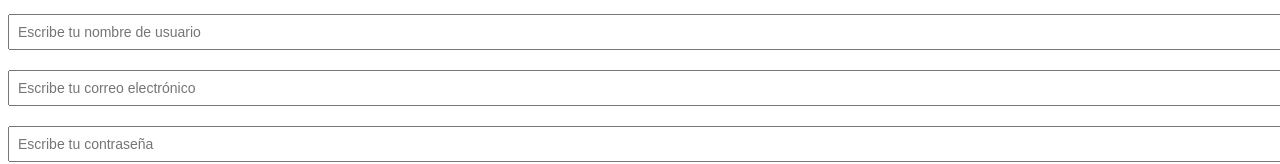
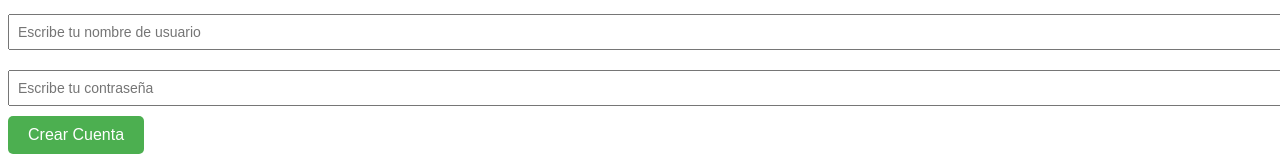
Before and after one commit to MateoMajlin/TP-Proyecto, a React (Create React App) app: page /Cuenta in a window 1280 px wide. Shown: the part 418-582 px from the top of the page. Built offline with nearby package versions, Linux system fonts and the light colour scheme.

Commit message:
Update Cuenta.jsx

```diff
--- a/src/Cuenta.jsx
+++ b/src/Cuenta.jsx
@@ -5,7 +5,6 @@ import './Cuenta.module.css';
 function Cuenta() {
   const navigate = useNavigate();
   const [nombreUsuario, setNombreUsuario] = useState("");
-  const [correo, setCorreo] = useState("");
   const [contrasena, setContrasena] = useState("");
   const [cuentas, setCuentas] = useState([]);
   const [contador, setContador] = useState(0);
@@ -29,7 +28,6 @@ function Cuenta() {
       localStorage.setItem('cuentas', JSON.stringify(cuentasActualizadas));
       setContador(contador + 1);
       setNombreUsuario("");
-      setCorreo("");
       setContrasena("");
       localStorage.setItem('nombreUsuario', nombreUsuario);
       navigate('/');
@@ -59,13 +57,6 @@ function Cuenta() {
         />
         <input
           className="datos"
-          value={correo}
-          type="email"
-          placeholder='Escribe tu correo electrónico'
-          onChange={e => setCorreo(e.target.value)}
-        />
-        <input
-          className="datos"
           value={contrasena}
           type="password"
           placeholder='Escribe tu contraseña'
```
